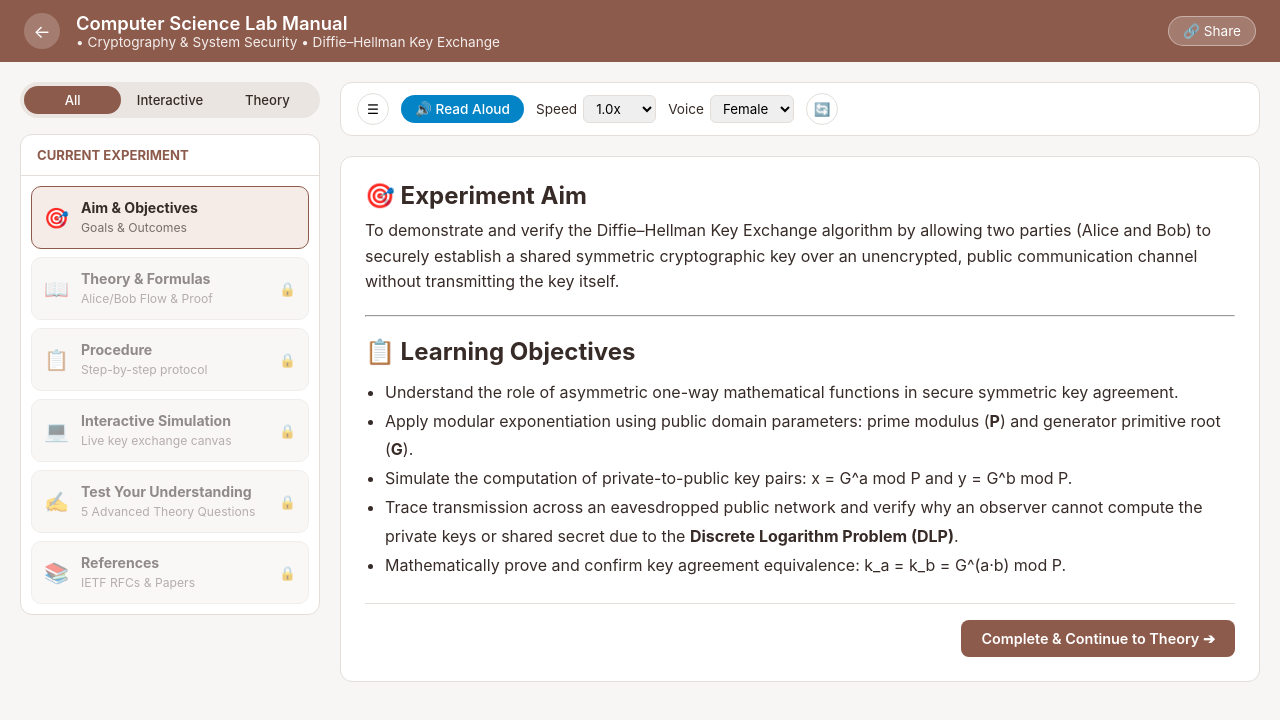
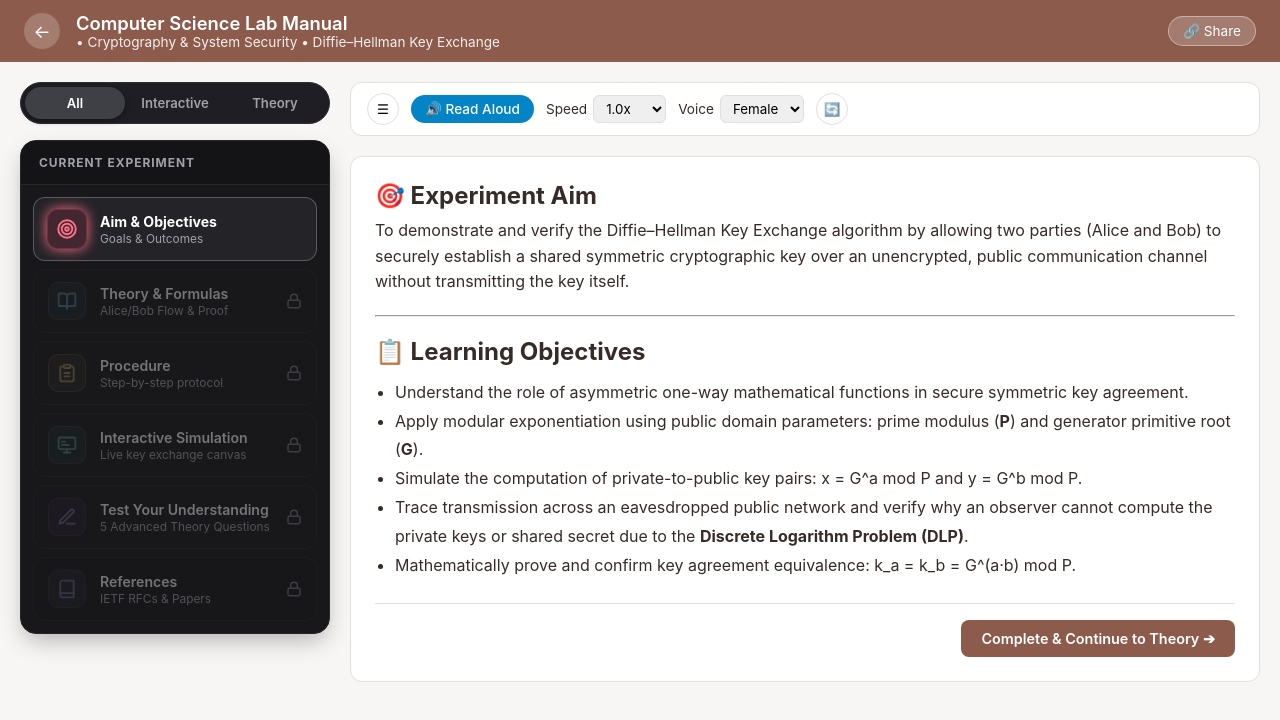
Before and after one commit to Aatmay/cryptography-virtual-lab, a plain HTML site: page experiments/Diffie-Hellman/index.html in a window 1280 px wide. Drawn offline with Linux system fonts and the light colour scheme.

Commit message:
Final updation

```diff
--- a/experiments/Diffie-Hellman/index.html
+++ b/experiments/Diffie-Hellman/index.html
@@ -22,7 +22,7 @@
   <!-- Main Laboratory Workspace -->
   <div class="workspace-layout">
 
-    <!-- LEFT COLUMN: Navigation Sidebar -->
+    <!-- LEFT COLUMN: Dark Navigation Sidebar -->
     <aside class="sidebar-resources" id="sidebar-panel">
       <div class="filter-pill-bar">
         <button class="filter-pill active" data-filter="all">All</button>
@@ -38,7 +38,14 @@
         <div class="resource-cards-list">
           <!-- 1. Aim & Objectives -->
           <div class="resource-card active" data-index="0" data-target="section-aim" data-category="text">
-            <div class="res-icon">🎯</div>
+            <div class="res-icon">
+              <!-- Target / Bullseye Icon -->
+              <svg viewBox="0 0 24 24" stroke-linecap="round" stroke-linejoin="round">
+                <circle cx="12" cy="12" r="10"></circle>
+                <circle cx="12" cy="12" r="6"></circle>
+                <circle cx="12" cy="12" r="2"></circle>
+              </svg>
+            </div>
             <div class="res-info">
               <h5>Aim &amp; Objectives</h5>
               <small>Goals &amp; Outcomes</small>
@@ -48,52 +55,112 @@
 
           <!-- 2. Theory & Formulas -->
           <div class="resource-card locked" data-index="1" data-target="section-theory" data-category="text">
-            <div class="res-icon">📖</div>
+            <div class="res-icon">
+              <!-- Book / Open Book Icon -->
+              <svg viewBox="0 0 24 24" stroke-linecap="round" stroke-linejoin="round">
+                <path d="M2 3h6a4 4 0 0 1 4 4v14a3 3 0 0 0-3-3H2z"></path>
+                <path d="M22 3h-6a4 4 0 0 0-4 4v14a3 3 0 0 1 3-3h7z"></path>
+              </svg>
+            </div>
             <div class="res-info">
               <h5>Theory &amp; Formulas</h5>
               <small>Alice/Bob Flow &amp; Proof</small>
             </div>
-            <span class="res-status-badge lock-icon" id="badge-1">🔒</span>
+            <span class="res-status-badge lock-icon" id="badge-1">
+              <svg viewBox="0 0 24 24" fill="none" stroke="currentColor" stroke-linecap="round" stroke-linejoin="round">
+                <rect x="3" y="11" width="18" height="11" rx="2" ry="2"></rect>
+                <path d="M7 11V7a5 5 0 0 1 10 0v4"></path>
+              </svg>
+            </span>
           </div>
 
           <!-- 3. Procedure -->
           <div class="resource-card locked" data-index="2" data-target="section-procedure" data-category="text">
-            <div class="res-icon">📋</div>
+            <div class="res-icon">
+              <!-- Clipboard / Steps Icon -->
+              <svg viewBox="0 0 24 24" stroke-linecap="round" stroke-linejoin="round">
+                <path d="M16 4h2a2 2 0 0 1 2 2v14a2 2 0 0 1-2 2H6a2 2 0 0 1-2-2V6a2 2 0 0 1 2-2h2"></path>
+                <rect x="8" y="2" width="8" height="4" rx="1" ry="1"></rect>
+                <path d="M9 12h6"></path>
+                <path d="M9 16h6"></path>
+              </svg>
+            </div>
             <div class="res-info">
               <h5>Procedure</h5>
               <small>Step-by-step protocol</small>
             </div>
-            <span class="res-status-badge lock-icon" id="badge-2">🔒</span>
+            <span class="res-status-badge lock-icon" id="badge-2">
+              <svg viewBox="0 0 24 24" fill="none" stroke="currentColor" stroke-linecap="round" stroke-linejoin="round">
+                <rect x="3" y="11" width="18" height="11" rx="2" ry="2"></rect>
+                <path d="M7 11V7a5 5 0 0 1 10 0v4"></path>
+              </svg>
+            </span>
           </div>
 
           <!-- 4. Interactive Simulation -->
           <div class="resource-card locked" data-index="3" data-target="section-simulation" data-category="interactive">
-            <div class="res-icon">💻</div>
+            <div class="res-icon">
+              <!-- Terminal / Simulation Monitor Icon -->
+              <svg viewBox="0 0 24 24" stroke-linecap="round" stroke-linejoin="round">
+                <rect x="2" y="3" width="20" height="14" rx="2" ry="2"></rect>
+                <line x1="8" y1="21" x2="16" y2="21"></line>
+                <line x1="12" y1="17" x2="12" y2="21"></line>
+                <line x1="6" y1="8" x2="10" y2="8"></line>
+                <line x1="6" y1="12" x2="14" y2="12"></line>
+              </svg>
+            </div>
             <div class="res-info">
               <h5>Interactive Simulation</h5>
               <small>Live key exchange canvas</small>
             </div>
-            <span class="res-status-badge lock-icon" id="badge-3">🔒</span>
+            <span class="res-status-badge lock-icon" id="badge-3">
+              <svg viewBox="0 0 24 24" fill="none" stroke="currentColor" stroke-linecap="round" stroke-linejoin="round">
+                <rect x="3" y="11" width="18" height="11" rx="2" ry="2"></rect>
+                <path d="M7 11V7a5 5 0 0 1 10 0v4"></path>
+              </svg>
+            </span>
           </div>
 
           <!-- 5. Test Your Understanding -->
           <div class="resource-card locked" data-index="4" data-target="section-quiz" data-category="interactive">
-            <div class="res-icon">✍️</div>
+            <div class="res-icon">
+              <!-- Edit / Quiz Feather Icon -->
+              <svg viewBox="0 0 24 24" stroke-linecap="round" stroke-linejoin="round">
+                <path d="M12 20h9"></path>
+                <path d="M16.5 3.5a2.121 2.121 0 0 1 3 3L7 19l-4 1 1-4L16.5 3.5z"></path>
+              </svg>
+            </div>
             <div class="res-info">
               <h5>Test Your Understanding</h5>
               <small>5 Advanced Theory Questions</small>
             </div>
-            <span class="res-status-badge lock-icon" id="badge-4">🔒</span>
+            <span class="res-status-badge lock-icon" id="badge-4">
+              <svg viewBox="0 0 24 24" fill="none" stroke="currentColor" stroke-linecap="round" stroke-linejoin="round">
+                <rect x="3" y="11" width="18" height="11" rx="2" ry="2"></rect>
+                <path d="M7 11V7a5 5 0 0 1 10 0v4"></path>
+              </svg>
+            </span>
           </div>
 
           <!-- 6. References -->
           <div class="resource-card locked" data-index="5" data-target="section-references" data-category="text">
-            <div class="res-icon">📚</div>
+            <div class="res-icon">
+              <!-- Library / Bookmark Icon -->
+              <svg viewBox="0 0 24 24" stroke-linecap="round" stroke-linejoin="round">
+                <path d="M4 19.5A2.5 2.5 0 0 1 6.5 17H20"></path>
+                <path d="M6.5 2H20v20H6.5A2.5 2.5 0 0 1 4 19.5v-15A2.5 2.5 0 0 1 6.5 2z"></path>
+              </svg>
+            </div>
             <div class="res-info">
               <h5>References</h5>
               <small>IETF RFCs &amp; Papers</small>
             </div>
-            <span class="res-status-badge lock-icon" id="badge-5">🔒</span>
+            <span class="res-status-badge lock-icon" id="badge-5">
+              <svg viewBox="0 0 24 24" fill="none" stroke="currentColor" stroke-linecap="round" stroke-linejoin="round">
+                <rect x="3" y="11" width="18" height="11" rx="2" ry="2"></rect>
+                <path d="M7 11V7a5 5 0 0 1 10 0v4"></path>
+              </svg>
+            </span>
           </div>
         </div>
       </div>
@@ -125,7 +192,7 @@
 
         <button class="icon-action-btn" id="btn-restart-sim" title="Reset Simulation">🔄</button>
 
-        <!-- Only visible during Interactive Simulation -->
+        <!-- Stepper visible strictly inside the Interactive Simulation module -->
         <div class="stepper-counter" id="stepper-counter">
           <button class="step-arrow" id="btn-prev-page">◀</button>
           <span id="page-indicator">Step <strong id="curr-step-num">1</strong> / 4</span>
@@ -396,7 +463,7 @@
       <section id="section-quiz" class="content-section">
         <div class="content-card">
           <h2>Test Your Understanding</h2>
-          <p class="field-hint">Answer all 5 questions correctly (5/5) to complete the assessment and unlock the references.</p>
+          <p class="field-hint">Answer at least 4 out of 5 questions correctly (80% passing grade) to complete the assessment and unlock the references.</p>
 
           <form id="quiz-form">
             <div class="quiz-item" style="margin-bottom: 1.25rem;">
@@ -465,7 +532,7 @@
 
           <div class="course-nav-footer">
             <div style="color: #16a34a; font-weight: 700; font-size: 0.95rem;">
-              🎉 Virtual Lab Completed! You have satisfied all objectives and assessments for this experiment.
+              🎉 Course Completed! You have satisfied all objectives and assessments for this experiment.
             </div>
           </div>
         </div>
--- a/experiments/Diffie-Hellman/style.css
+++ b/experiments/Diffie-Hellman/style.css
@@ -79,7 +79,7 @@
 /* Workspace Layout: Left Sidebar, Right Content */
 .workspace-layout {
   display: grid;
-    grid-template-columns: 300px 1fr;
+  grid-template-columns: 310px 1fr;
   gap: 20px;
   padding: 20px;
   max-width: 1440px;
@@ -135,8 +135,9 @@
   outline: none;
 }
 
+/* Stepper Counter - hidden by default outside simulation */
 .stepper-counter {
-    display: flex;
+  display: none;
   align-items: center;
   gap: 8px;
   margin-left: auto;
@@ -327,9 +328,10 @@
 }
 
 .calc-val {
-    font-size: 1.2rem;
+  font-size: 1.05rem;
   font-weight: 700;
   margin-top: 4px;
+  word-break: break-all;
 }
 
 .secret-box {
@@ -364,6 +366,7 @@
   font-size: 0.82rem;
   color: var(--theme-text-muted);
   margin-top: 4px;
+  word-break: break-all;
 }
 
 .wire-container {
@@ -405,6 +408,7 @@
 .public-wire-box {
   text-align: center;
   font-size: 0.82rem;
+  word-break: break-all;
 }
 
 .channel-note {
@@ -450,6 +454,7 @@
   max-height: 160px;
   overflow-y: auto;
   line-height: 1.5;
+  word-break: break-all;
 }
 
 .log-line.gold {
@@ -530,120 +535,7 @@
   padding-left: 20px;
 }
 
-  /* Left Sidebar */
-  .sidebar-resources {
-    display: flex;
-    flex-direction: column;
-  }
-
-  .filter-pill-bar {
-    display: flex;
-    background: #eae5e1;
-    padding: 4px;
-    border-radius: 20px;
-    margin-bottom: 16px;
-  }
-
-  .filter-pill {
-    flex: 1;
-    border: none;
-    background: none;
-    padding: 6px;
-    border-radius: 16px;
-    font-size: 0.82rem;
-    font-weight: 500;
-    cursor: pointer;
-    color: var(--theme-text-dark);
-  }
-
-  .filter-pill.active {
-    background: var(--theme-primary);
-    color: #ffffff;
-  }
-
-  .resources-group {
-    background: #ffffff;
-    border: 1px solid var(--theme-border);
-    border-radius: 12px;
-    overflow: hidden;
-  }
-
-  .resources-header {
-    padding: 12px 16px;
-    font-size: 0.82rem;
-    font-weight: 700;
-    color: var(--theme-primary);
-    border-bottom: 1px solid var(--theme-border);
-  }
-
-  .resource-cards-list {
-    padding: 10px;
-    display: flex;
-    flex-direction: column;
-    gap: 8px;
-  }
-
-  .resource-card {
-    display: flex;
-    align-items: center;
-    gap: 12px;
-    padding: 12px;
-    border: 1px solid var(--theme-border);
-    border-radius: 10px;
-    cursor: pointer;
-    transition: all 0.2s ease;
-    background: #ffffff;
-  }
-
-  .resource-card:hover {
-    background: #faf8f7;
-  }
-
-  .resource-card.active {
-    border-color: var(--theme-primary);
-    background: var(--theme-brown-light);
-  }
-
-  .res-icon {
-    font-size: 1.25rem;
-  }
-
-  .res-info h5 {
-    font-size: 0.88rem;
-    color: var(--theme-text-dark);
-  }
-
-  .res-info small {
-    font-size: 0.76rem;
-    color: var(--theme-text-muted);
-  }
-  /* Progressive Course Lock / Completion States */
-.resource-card.locked {
-  opacity: 0.55;
-  cursor: not-allowed;
-  background: #f5f2f0;
-  pointer-events: none;
-}
-
-.resource-card.locked:hover {
-  background: #f5f2f0;
-}
-
-.res-status-badge {
-  margin-left: auto;
-  font-size: 0.85rem;
-  font-weight: 700;
-}
-
-.res-status-badge.lock-icon {
-  color: #a8a29e;
-}
-
-.res-status-badge.done-icon {
-  color: #16a34a;
-}
-
-/* Course Navigation Footer Button */
+/* Course Progression Nav Footers */
 .course-nav-footer {
   display: flex;
   justify-content: flex-end;
@@ -670,14 +562,220 @@
 .btn-complete-next:hover {
   background: var(--theme-primary-hover);
 }
-/* Stepper Counter - default hidden outside simulation */
-.stepper-counter {
-  display: none; /* Managed dynamically by script.js based on active section */
+
+/* ====================================================
+   DARK SIDEBAR THEME & COLORFUL SVG ICON STYLING
+   ==================================================== */
+
+.sidebar-resources {
+  display: flex;
+  flex-direction: column;
+  gap: 16px;
+}
+
+.filter-pill-bar {
+  display: flex;
+  background: #1e1e24;
+  padding: 4px;
+  border-radius: 24px;
+  border: 1px solid #2e2e38;
+}
+
+.filter-pill {
+  flex: 1;
+  border: none;
+  background: transparent;
+  padding: 8px 12px;
+  border-radius: 20px;
+  font-size: 0.82rem;
+  font-weight: 600;
+  cursor: pointer;
+  color: #a1a1aa;
+  transition: all 0.2s ease;
+}
+
+.filter-pill:hover {
+  color: #ffffff;
+}
+
+.filter-pill.active {
+  background: #3f3f46;
+  color: #ffffff;
+  box-shadow: 0 2px 6px rgba(0, 0, 0, 0.35);
+}
+
+.resources-group {
+  background: #18181b;
+  border: 1px solid #27272a;
+  border-radius: 16px;
+  overflow: hidden;
+  box-shadow: 0 10px 25px -5px rgba(0, 0, 0, 0.3);
+}
+
+.resources-header {
+  padding: 14px 18px;
+  font-size: 0.75rem;
+  letter-spacing: 0.08em;
+  font-weight: 700;
+  color: #a1a1aa;
+  background: #141416;
+  border-bottom: 1px solid #27272a;
+}
+
+.resource-cards-list {
+  padding: 12px;
+  display: flex;
+  flex-direction: column;
+  gap: 8px;
+}
+
+.resource-card {
+  display: flex;
   align-items: center;
-  gap: 8px;
+  gap: 14px;
+  padding: 12px 14px;
+  border: 1px solid #27272a;
+  border-radius: 12px;
+  cursor: pointer;
+  transition: all 0.22s cubic-bezier(0.4, 0, 0.2, 1);
+  background: #202024;
+  color: #f4f4f5;
+  user-select: none;
+}
+
+.resource-card:hover {
+  background: #27272a;
+  border-color: #3f3f46;
+  transform: translateY(-1px);
+}
+
+.resource-card.active {
+  border-color: rgba(255, 255, 255, 0.25);
+  background: #232328;
+}
+
+.resource-card.active .res-info h5 {
+  color: #ffffff;
+  font-weight: 700;
+}
+
+.resource-card.locked {
+  opacity: 0.42;
+  cursor: not-allowed;
+  background: #18181b;
+  border-color: #27272a;
+  pointer-events: none;
+}
+
+/* Base Icon Container */
+.res-icon {
+  width: 38px;
+  height: 38px;
+  border-radius: 10px;
+  display: flex;
+  align-items: center;
+  justify-content: center;
+  flex-shrink: 0;
+  transition: all 0.25s ease;
+}
+
+.res-icon svg {
+  width: 20px;
+  height: 20px;
+  stroke-width: 2.2;
+  stroke: currentColor;
+  fill: none;
+}
+
+/* Colorful Icon Accents */
+.resource-card[data-target="section-aim"] .res-icon {
+  background: rgba(244, 63, 94, 0.15);
+  color: #fb7185;
+  border: 1px solid rgba(244, 63, 94, 0.3);
+}
+
+.resource-card[data-target="section-theory"] .res-icon {
+  background: rgba(14, 165, 233, 0.15);
+  color: #38bdf8;
+  border: 1px solid rgba(14, 165, 233, 0.3);
+}
+
+.resource-card[data-target="section-procedure"] .res-icon {
+  background: rgba(245, 158, 11, 0.15);
+  color: #fbbf24;
+  border: 1px solid rgba(245, 158, 11, 0.3);
+}
+
+.resource-card[data-target="section-simulation"] .res-icon {
+  background: rgba(16, 185, 129, 0.15);
+  color: #34d399;
+  border: 1px solid rgba(16, 185, 129, 0.3);
+}
+
+.resource-card[data-target="section-quiz"] .res-icon {
+  background: rgba(168, 85, 247, 0.15);
+  color: #c084fc;
+  border: 1px solid rgba(168, 85, 247, 0.3);
+}
+
+.resource-card[data-target="section-references"] .res-icon {
+  background: rgba(99, 102, 241, 0.15);
+  color: #818cf8;
+  border: 1px solid rgba(99, 102, 241, 0.3);
+}
+
+.resource-card:hover .res-icon,
+.resource-card.active .res-icon {
+  transform: scale(1.05);
+  box-shadow: 0 0 12px currentColor;
+}
+
+.resource-card.locked .res-icon {
+  filter: grayscale(0.5) opacity(0.6);
+  box-shadow: none;
+}
+
+.res-info {
+  display: flex;
+  flex-direction: column;
+  gap: 2px;
+  overflow: hidden;
+}
+
+.res-info h5 {
+  font-size: 0.88rem;
+  font-weight: 600;
+  color: #f4f4f5;
+  white-space: nowrap;
+  text-overflow: ellipsis;
+  overflow: hidden;
+}
+
+.res-info small {
+  font-size: 0.74rem;
+  color: #a1a1aa;
+  white-space: nowrap;
+  text-overflow: ellipsis;
+  overflow: hidden;
+}
+
+.res-status-badge {
   margin-left: auto;
-  background: #f1edea;
-  padding: 4px 10px;
-  border-radius: 20px;
-  font-size: 0.85rem;
+  display: flex;
+  align-items: center;
+  justify-content: center;
 }
+
+.res-status-badge svg {
+  width: 16px;
+  height: 16px;
+  stroke-width: 2.2;
+}
+
+.res-status-badge.lock-icon {
+  color: #71717a;
+}
+
+.res-status-badge.done-icon {
+  color: #22c55e;
+}
```
Also changed, not shown: experiments/Diffie-Hellman/script.js (+18 -11 lines). Lines whose indentation alone changed are shown as unchanged.
